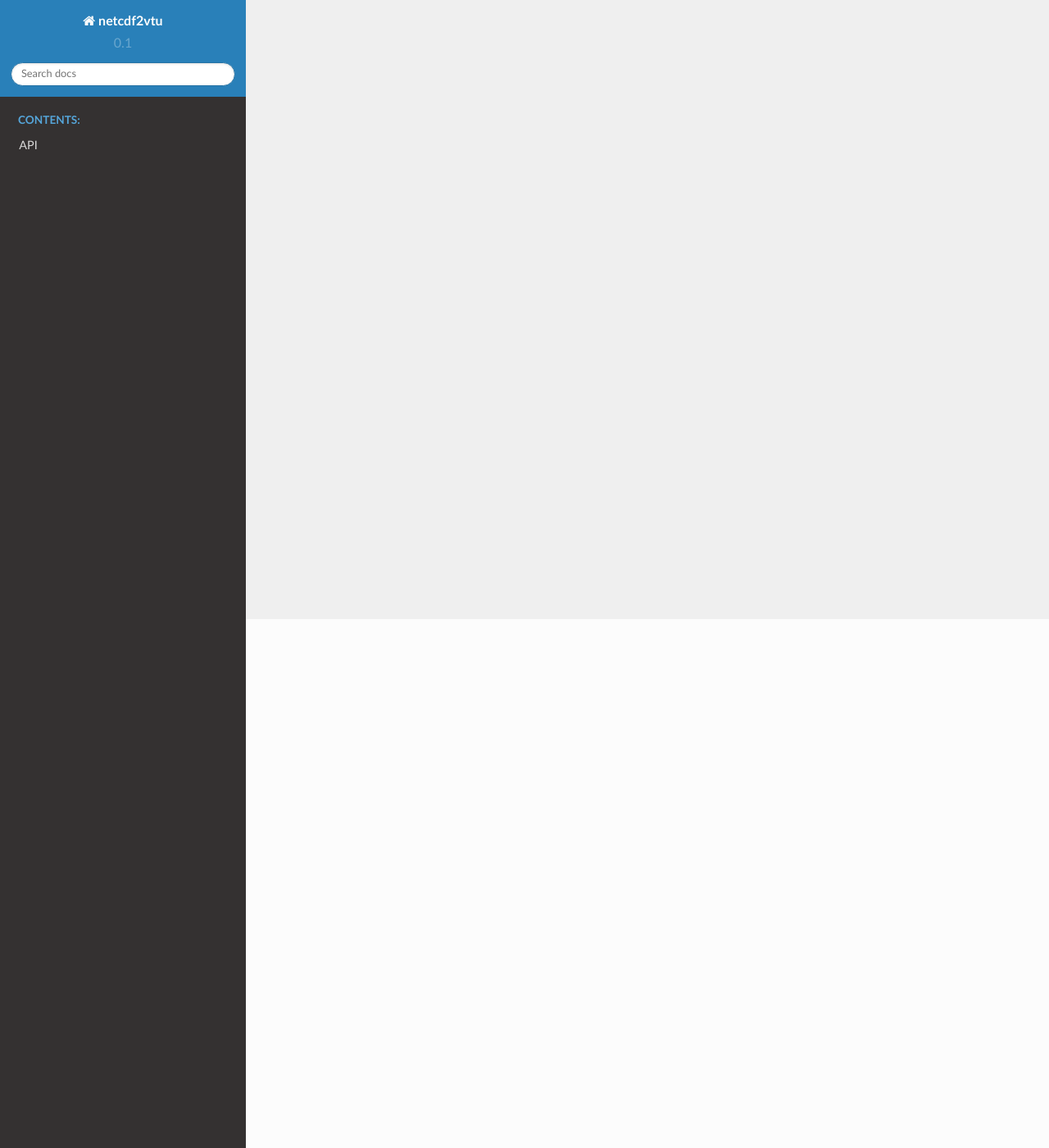
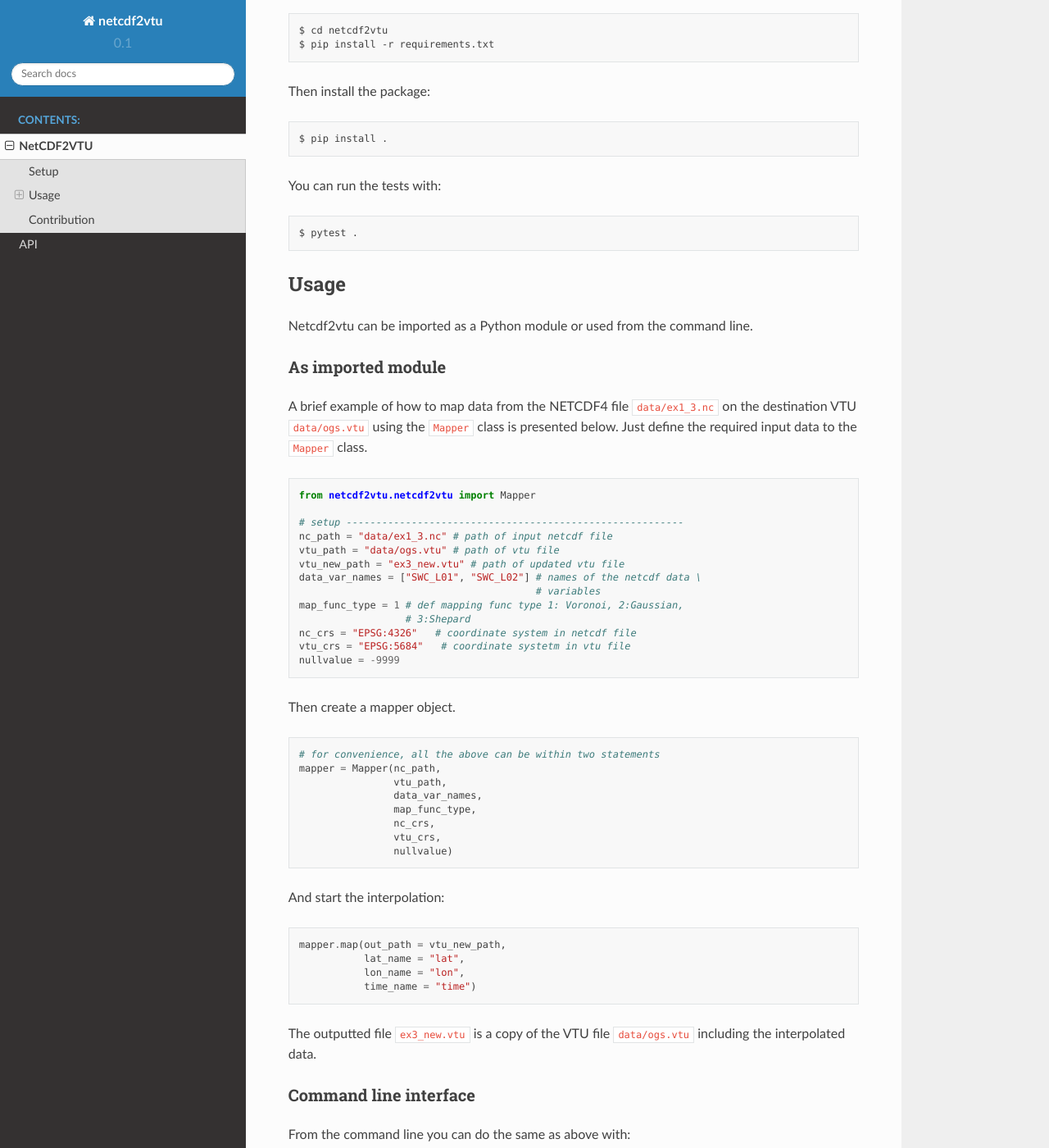
Before and after one commit to joboog/netcdf2vtu, a Sphinx documentation site: the page built from docs/source/readme.md, in a window 1280 px wide and 1400 px high, scrolled down 645 px. Shown: the whole window at 82% size. Built offline with Sphinx 7.4.7 and the Read the Docs theme 2.0.0, drawn with Linux system fonts in a browser that asks for light colours; some of the changed text lies outside the part shown.

Commit message:
[doc] add install from pypi to readme

````diff
--- a/docs/source/readme.md
+++ b/docs/source/readme.md
@@ -1 +1,135 @@
-../../README.md
+# NetCDF2VTU
+
+[![Pipeline Status](https://gitlab.com/joboog/netcdf2vtu/badges/master/pipeline.svg)](https://gitlab.com/joboog/netcdf2vtu/-/commits/master)
+[![Test Coverage](https://gitlab.com/joboog/netcdf2vtu/badges/master/coverage.svg)](https://gitlab.com/joboog/netcdf2vtu/-/jobs)
+
+Netcdf2vtu is a Python package including a command line interface (CLI)
+ to interpolate data from netCDF on VTU files.
+
+## Setup
+
+Ideally, you have created a virtual python environment. If not look
+[here](https://packaging.python.org/en/latest/tutorials/installing-packages/#creating-virtual-environments).
+
+A stable release is available on https://pypi.org so you can install it via
+```
+$ python3 -m pip install netcdf2vtu
+```
+
+To install the development version, you have to actually install it from a clone of this repo.
+```
+$ git clone https://gitlab.com/joboog/netcdf2vtu.git
+```
+
+Go into the repo and install the dependencies:
+```
+$ cd netcdf2vtu
+$ pip install -r requirements.txt
+```
+
+Then install the package:
+```
+$ pip install .
+```
+
+You can run the tests with:
+```
+$ pytest .
+```
+
+## Usage
+
+Netcdf2vtu can be imported as a Python module or used from the command
+ line.
+
+
+### As imported module
+
+A brief example of how to map data from the NETCDF4 file `data/ex1_3.nc`
+on the destination VTU `data/ogs.vtu` using the `Mapper` class is
+ presented below.
+Just define the required input data to the `Mapper` class.
+
+```
+from netcdf2vtu.netcdf2vtu import Mapper
+
+# setup ---------------------------------------------------------
+nc_path = "data/ex1_3.nc" # path of input netcdf file
+vtu_path = "data/ogs.vtu" # path of vtu file
+vtu_new_path = "ex3_new.vtu" # path of updated vtu file
+data_var_names = ["SWC_L01", "SWC_L02"] # names of the netcdf data \
+                                        # variables
+map_func_type = 1 # def mapping func type 1: Voronoi, 2:Gaussian,
+                  # 3:Shepard
+nc_crs = "EPSG:4326"   # coordinate system in netcdf file
+vtu_crs = "EPSG:5684"   # coordinate systetm in vtu file
+nullvalue = -9999
+```
+
+Then create a mapper object.
+
+```
+# for convenience, all the above can be within two statements
+mapper = Mapper(nc_path,
+                vtu_path,
+                data_var_names,
+                map_func_type,
+                nc_crs,
+                vtu_crs,
+                nullvalue)
+```
+
+And start the interpolation:
+```
+mapper.map(out_path = vtu_new_path,
+           lat_name = "lat",
+           lon_name = "lon",
+           time_name = "time")
+```
+
+The outputted file `ex3_new.vtu` is a copy of the VTU file
+`data/ogs.vtu` including the interpolated data.
+
+
+### Command line interface
+
+From the command line you can do the same as above with:
+
+```
+$ netcdf2vtu -o ex3_new.vtu --time time data/ex1_3.nc data/ogs.vtu EPSG:4326 EPSG:5684 SWC_L01 SWC_L02
+```
+Note that the arguments to define the name of the output VTU file, the `map_func_type` and names for coordinates have default values and may not need to be explicitly set in the call as shown above.
+Use the help function to see the specifics of the `netcdf2vtu` command:
+
+```
+$ netcdf2vtu -h
+
+usage: netcdf2vtu [-h] [-o OUT_VTU] [-m MAP_TYPE] [-n NULLVALUE] [--lat LAT] [--lon LON] [--time TIME] in_nc in_vtu nc_crs vtu_crs var_names [var_names ...]
+
+Interpolates data from netCDF4 files to VTU files.
+
+positional arguments:
+  in_nc                 Path to the input netCDF file.
+  in_vtu                Path to the input VTU file.
+  nc_crs                CRS of input netcdf file
+  vtu_crs               CRS of input vtu file.
+  var_names             Names of the data variables in the input netcdf file.
+
+optional arguments:
+  -h, --help            show this help message and exit
+  -o OUT_VTU, --out_vtu OUT_VTU
+                        Path to the output VTU file; default is "out.vtu".
+  -m MAP_TYPE, --map_type MAP_TYPE
+                        Type of interpolation function; default is 1.
+  -n NULLVALUE, --nullvalue NULLVALUE
+                        Nullvalue; default is -9999.
+  --lat LAT             Name of the latitude variable; default is "lat".
+  --lon LON             Name of the longitude variable; default is "lon".
+  --time TIME           Name of the time variable if present.
+```
+
+## Contribution
+
+If there are any problems please raise an issue [here](https://gitlab.com/joboog/netcdf2vtu/-/issues).
+
+Please look at [CONTRIBUTING.md](https://gitlab.com/joboog/netcdf2vtu/-/blob/master/CONTRIBUTING.md).
````
Also changed, not shown: README.md (+6 -5 lines).
